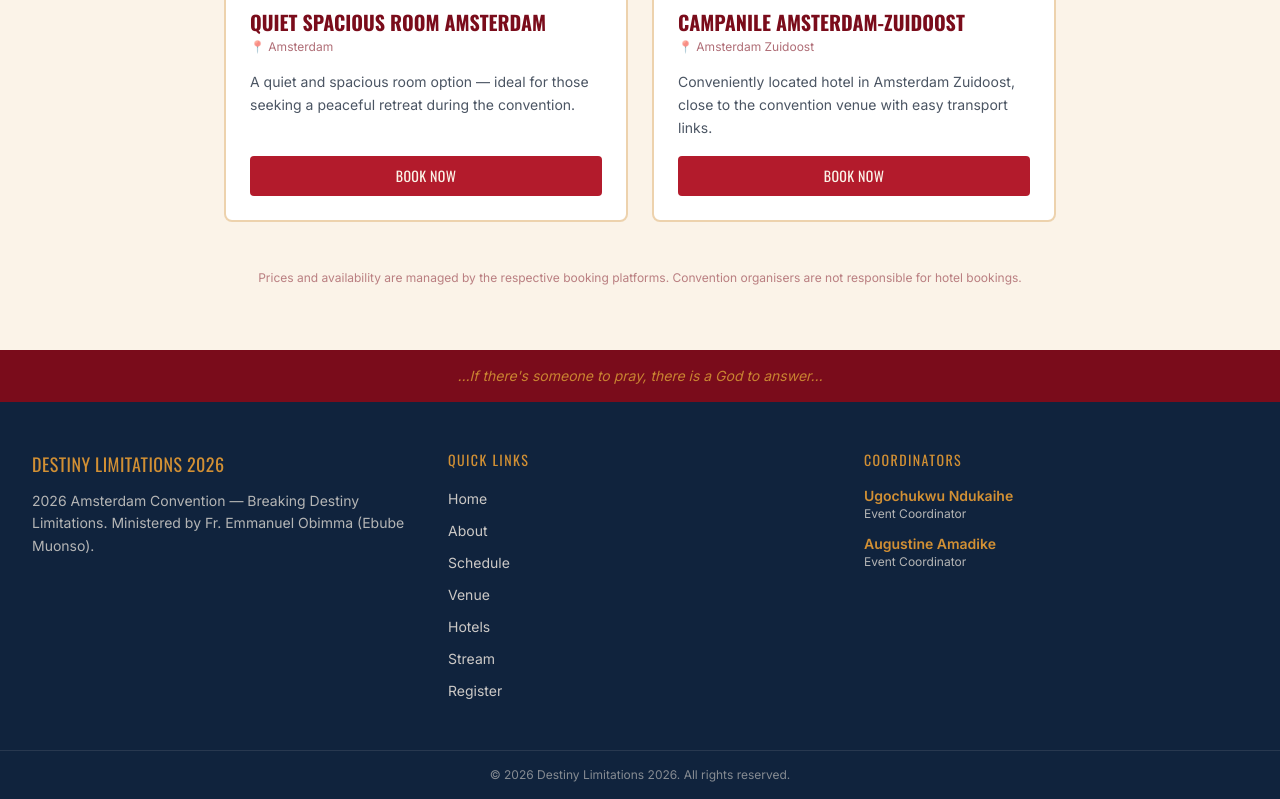
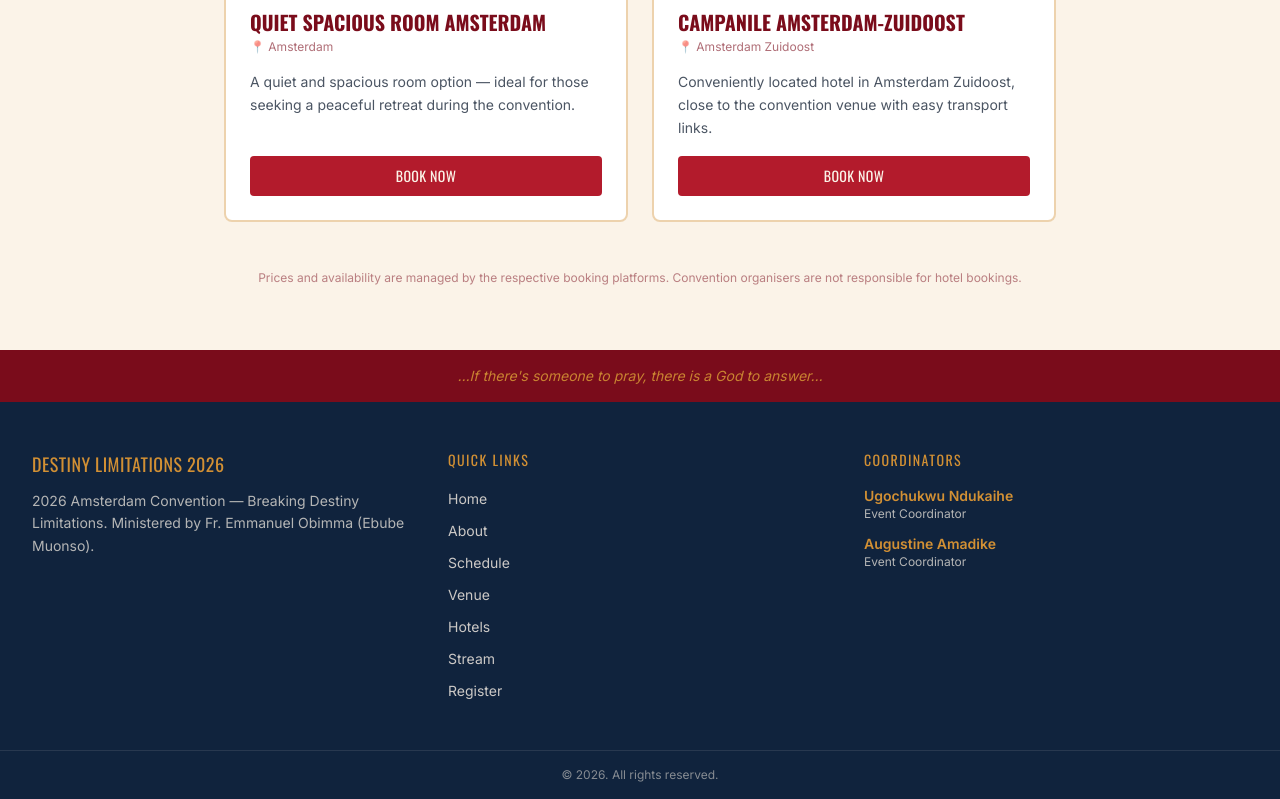
Before and after one commit to hybritekconsult/ams-convention, a Next.js app: page /hotels in a window 1280 px wide. Shown: the part 658-1457 px from the top of the page. Built offline with nearby package versions, Linux system fonts and the light colour scheme.

Commit message:
fix: footer copyright, hotel 404 link, favicon from flyer
- Footer: simplified to '© 2026. All rights reserved.'
- Hotels: replace broken Booking.com share link with direct hotel URL
- Favicon: use flyer1.jpg as site icon (app/icon.jpg + metadata)

```diff
--- a/app/hotels/page.tsx
+++ b/app/hotels/page.tsx
@@ -13,7 +13,7 @@ export default function HotelsPage() {
       name: "Via Suites Amsterdam",
       description:
         "Comfortable suites offering a relaxed atmosphere and great value for your stay during the convention days.",
-      bookingUrl: "https://www.booking.com/Share-Xryx6wB",
+      bookingUrl: "https://www.booking.com/hotel/nl/via-suites-amsterdam.html",
       area: "Amsterdam",
       type: "Suites",
     },
--- a/app/layout.tsx
+++ b/app/layout.tsx
@@ -23,6 +23,10 @@ export const metadata: Metadata = {
   title: "2026 Amsterdam Convention — Breaking Destiny Limitations",
   description:
     "Join us for the 2026 Amsterdam Convention: 'Breaking Destiny Limitations', ministered by Fr. Emmanuel Obimma (Ebube Muonso). Register today.",
+  icons: {
+    icon: "/flyer1.jpg",
+    apple: "/flyer1.jpg",
+  },
 };
 
 const footerCoordinators = [
--- a/components/footer.tsx
+++ b/components/footer.tsx
@@ -84,7 +84,7 @@ export function Footer({
       {/* Copyright bar */}
       <div className="border-t border-brand-cream/10 py-4 text-center">
         <p className="text-brand-cream/50 text-xs">
-          © {copyrightYear} Destiny Limitations 2026. All rights reserved.
+          © {copyrightYear}. All rights reserved.
         </p>
       </div>
     </footer>
```
Also changed, not shown: app/icon.jpg (added).
